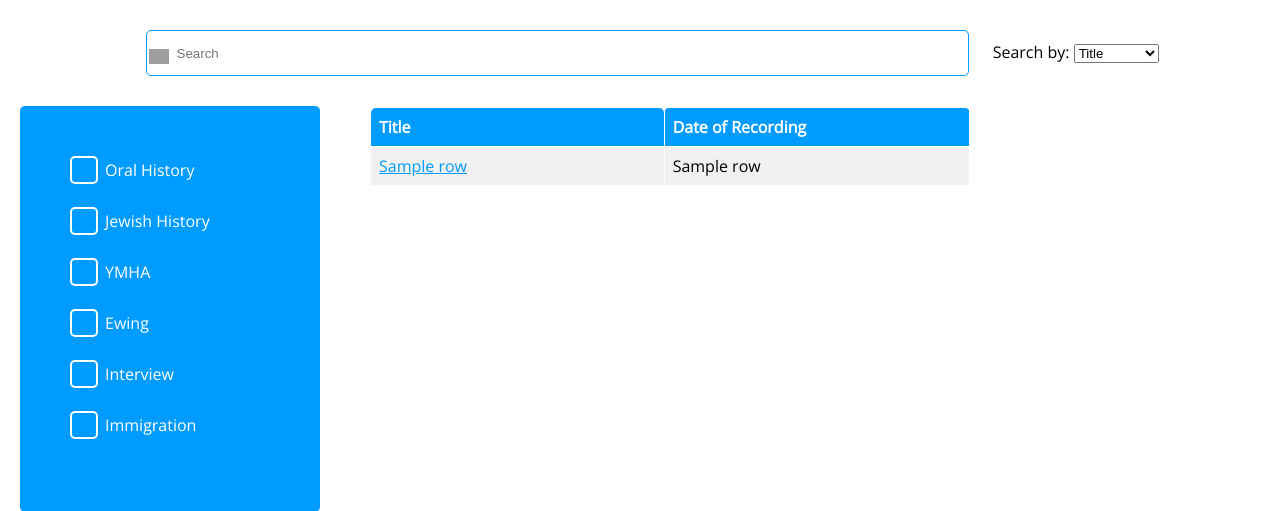
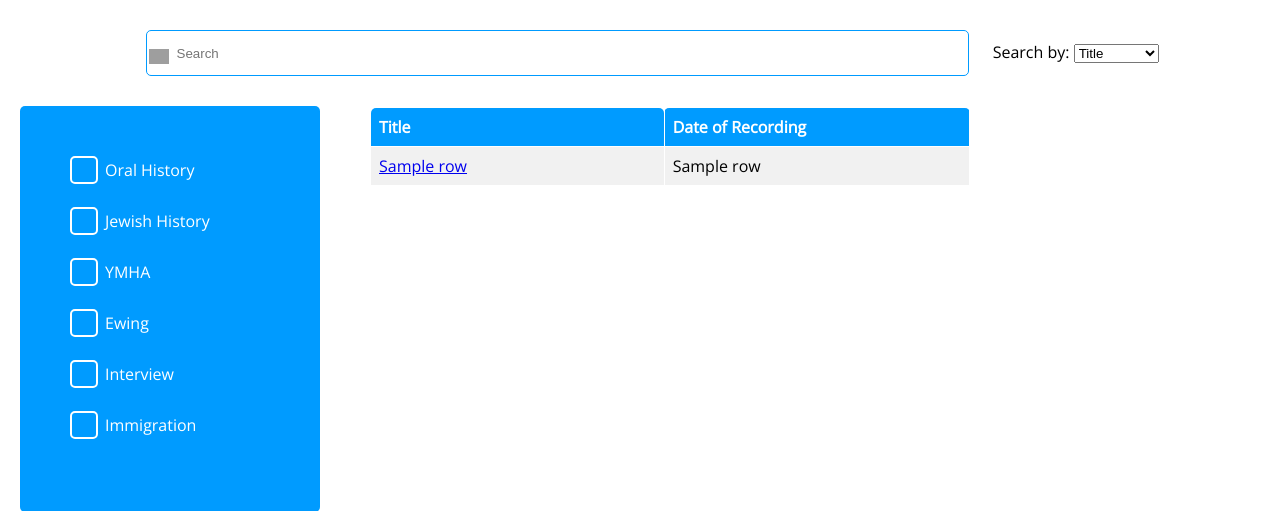
Before and after one commit to pepped1/database-trentoniana-project, a Flask app: template src/app_create_table/app/templates/my-form.html in a window 1280 px wide. Shown: the part 50-561 px from the top of the page. Run offline with Flask 2, Linux system fonts and the light colour scheme; the template is opened without the code that fills it: most values are stand-ins (such as "Sample title", 1, 10 or a date in 2020); some libraries are stand-ins or nearby versions; grey boxes are pictures that could not be loaded.

```diff
--- a/src/app_create_table/app/templates/my-form.html
+++ b/src/app_create_table/app/templates/my-form.html
@@ -37,11 +37,6 @@
 	    td{
 	        padding: 8px 8px;
 	        border: 1px solid white;
-        }
-
-        /* link general formatting */
-        a{
-           color: #009BFF;
 	    }
 
 	    /* table general formatting */
```
Lines whose indentation alone changed are shown as unchanged.
